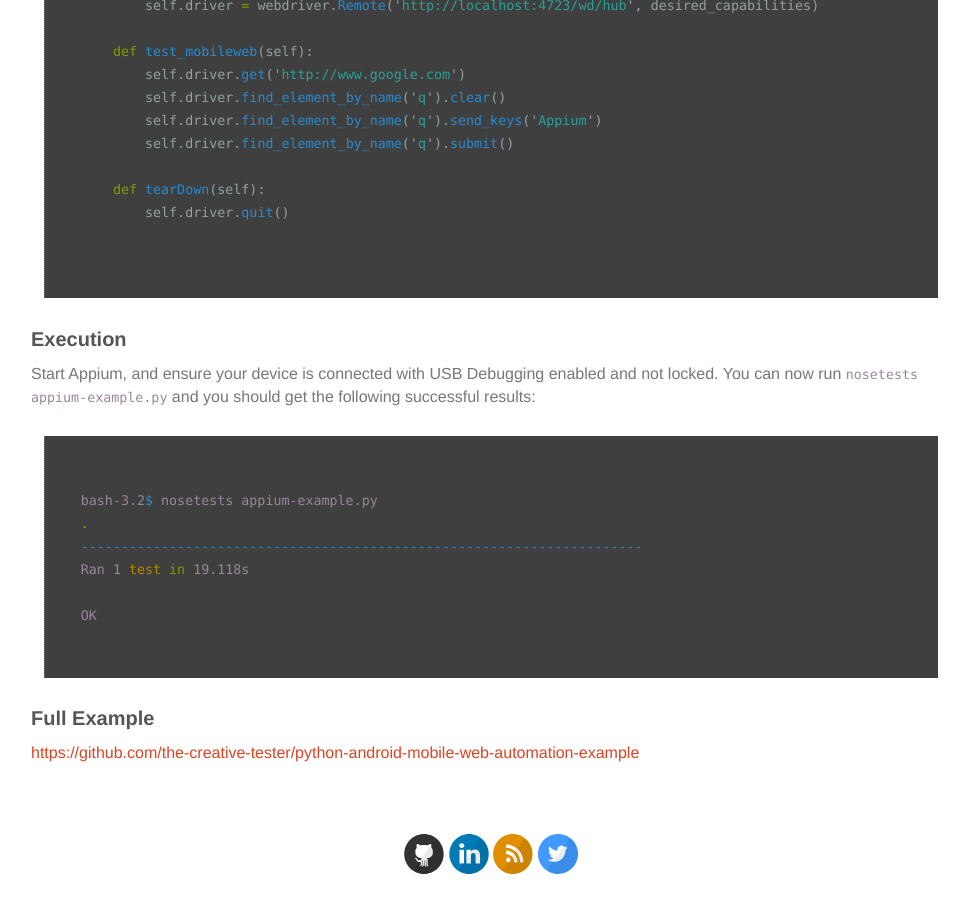
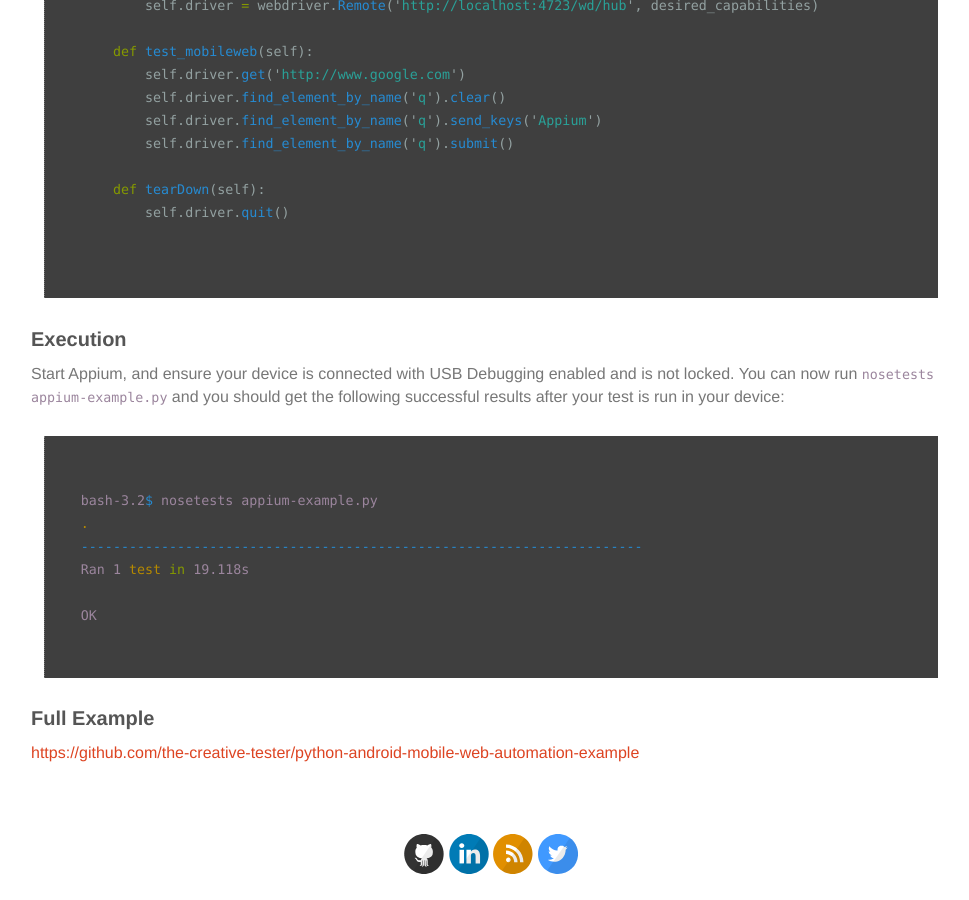
Before and after one commit to the-creative-tester/blog, a Jekyll site: the page built from _posts/2016-05-01-Python-Android-Mobile-Web-Automation.md, in a window 1280 px wide and 900 px high, scrolled down 3734 px. Shown: the whole window, without its empty margins (149-1118 px from the left). Built offline with Jekyll 4.4.1, drawn with Linux system fonts in a browser that asks for light colours; nearby versions of some CDN libraries.

Commit message:
update blog for python android mobile web automation

````diff
--- a/_posts/2016-05-01-Python-Android-Mobile-Web-Automation.md
+++ b/_posts/2016-05-01-Python-Android-Mobile-Web-Automation.md
@@ -141,7 +141,7 @@ class AndroidMobileWebTest(unittest.TestCase):
 
 ### Execution
 
-Start Appium, and ensure your device is connected with USB Debugging enabled and not locked.  You can now run ```nosetests appium-example.py``` and you should get the following successful results:
+Start Appium, and ensure your device is connected with USB Debugging enabled and is not locked.  You can now run ```nosetests appium-example.py``` and you should get the following successful results after your test is run in your device:
 
 >
 ~~~ shell
````
